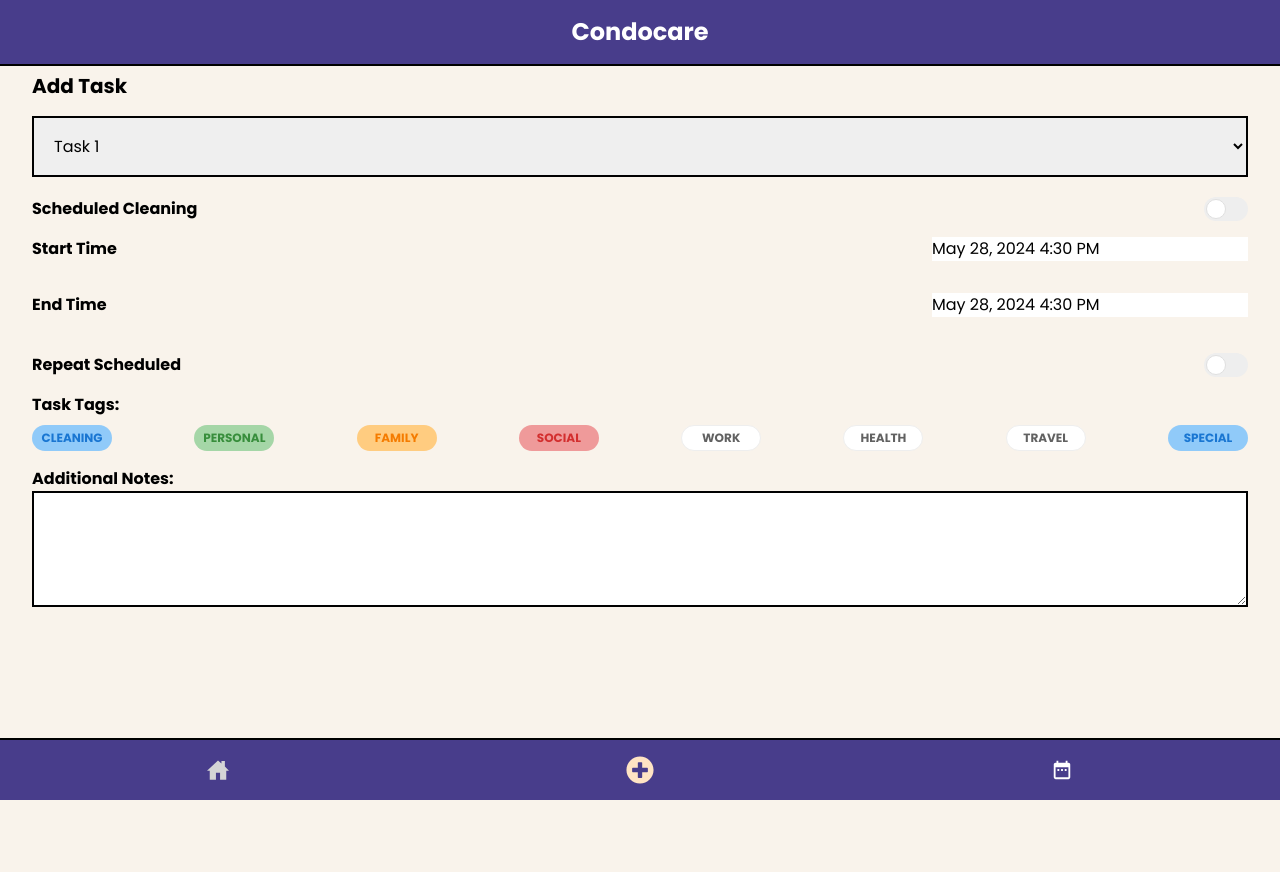
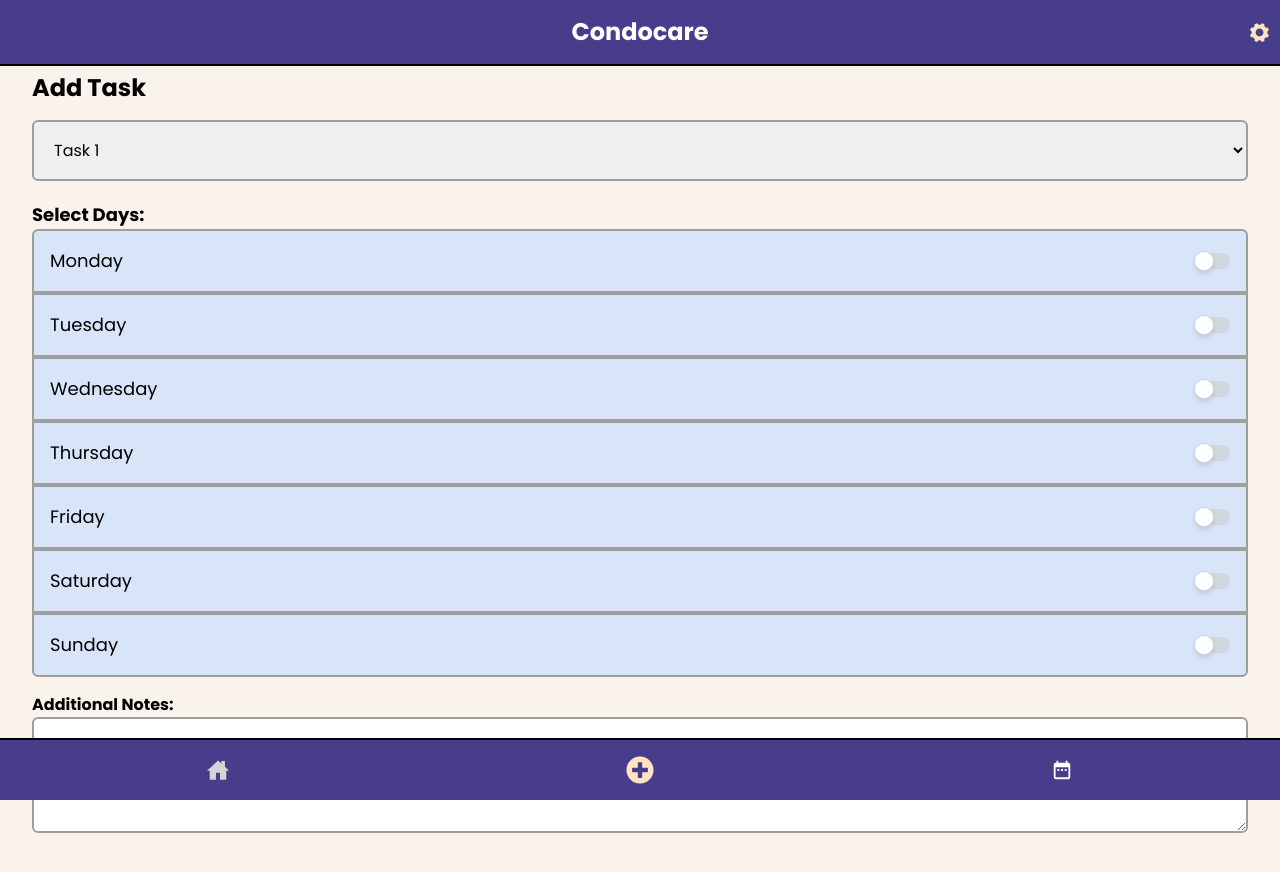
Before and after one commit to Wahaj-Ali-SK/hosuekeeping, a React (Vite) app: page /add-task in a window 1280 px wide. Shown: the top 872 px of the page. Before the commit the page ends 800 px from the top, so only its background shows below. Built offline with nearby package versions, Linux system fonts and the light colour scheme.

Commit message:
Update AddTask.jsx

```diff
--- a/src/pages/AddTask/AddTask.jsx
+++ b/src/pages/AddTask/AddTask.jsx
@@ -4,6 +4,7 @@ import DatePicker from "react-datepicker";
 import "react-datepicker/dist/react-datepicker.css";
 import { setHours, setMinutes } from "date-fns";
 import Footer from "../../components/Footer/Footer";
+import { Checkbox, Switch } from "@material-tailwind/react";
 
 const AddTask = () => {
   const [startDate, setStartDate] = useState(
@@ -14,14 +15,27 @@ const AddTask = () => {
     setHours(setMinutes(new Date(), 30), 16)
   );
 
+  const [monday, setMonday] = useState(true);
+  const [tuesday, setTuesday] = useState(true);
+  const [wednesday, setWednesday] = useState(true);
+  const [thursday, setThursday] = useState(true);
+  const [friday, setFriday] = useState(true);
+  const [saturday, setSaturday] = useState(true);
+  const [sunday, setSunday] = useState(true);
+
+  const handleToggleChange = (state, setState, label) => {
+    setState(!state);
+    console.log(state, label, "state");
+  };
+
   return (
     <>
-      <Navbar />
+      <Navbar currentPage="add-task"/>
       <div className="flex flex-col py-2 px-8 absolute mt-16 w-full">
-        <h2 className="font-bold text-xl">Add Task</h2>
+        <h2 className="font-bold text-2xl">Add Task</h2>
 
         <div className="flex flex-col mt-4">
-          <select className="border-black border-2 p-4" name="cars" id="cars">
+          <select className="border-gray-500 rounded-md border-2 p-4" name="cars" id="cars">
             <option disabled value="default">
               Select a task
             </option>
@@ -31,88 +45,69 @@ const AddTask = () => {
           </select>
         </div>
 
-        <div className="flex justify-between mt-5">
-          <h3 className="font-bold">Scheduled Cleaning</h3>
-          <label class="inline-flex items-center cursor-pointer">
-            <input type="checkbox" value="" class="sr-only peer" />
-            <div class="relative w-11 h-6 bg-gray-200 peer-focus:outline-none peer-focus:ring-4 peer-focus:ring-blue-300 dark:peer-focus:ring-blue-800 rounded-full peer dark:bg-gray-700 peer-checked:after:translate-x-full rtl:peer-checked:after:-translate-x-full peer-checked:after:border-white after:content-[''] after:absolute after:top-[2px] after:start-[2px] after:bg-white after:border-gray-300 after:border after:rounded-full after:h-5 after:w-5 after:transition-all dark:border-gray-600 peer-checked:bg-blue-600"></div>
-          </label>
-        </div>
+        <div className="flex flex-col justify-between mt-5">
+          <h3 className="font-bold text-lg">Select Days:</h3>
+          <div
+            className="flex justify-between items-center border-2 border-gray-500 p-4 rounded-t-md bg-input-bg"
+          >
+            <div className="flex items-center">
+              <p className="text-lg">Monday</p>
+            </div>
+            <Switch checked={!monday} onChange={() => handleToggleChange(monday, setMonday, "monday")} />
+          </div>
 
-        <div className="flex justify-between my-4">
-          <h3 className="font-bold">Start Time</h3>
-          <DatePicker
-            selected={startDate}
-            onChange={(date) => setStartDate(date)}
-            showTimeSelect
-            excludeTimes={[
-              setHours(setMinutes(new Date(), 0), 17),
-              setHours(setMinutes(new Date(), 30), 18),
-              setHours(setMinutes(new Date(), 30), 19),
-              setHours(setMinutes(new Date(), 30), 17),
-            ]}
-            dateFormat="MMMM d, yyyy h:mm aa"
-          />
-        </div>
+          <div
+            className="flex justify-between items-center border-2 border-gray-500 p-4  bg-input-bg"
+          >
+            <div className="flex items-center">
+              <p className="text-lg">Tuesday</p>
+            </div>
+            <Switch checked={!tuesday} onChange={() => handleToggleChange(tuesday, setTuesday, "tuesday")} />
+          </div>
 
-        <div className="flex justify-between my-4">
-          <h3 className="font-bold">End Time</h3>
-          <DatePicker
-            selected={endDate}
-            onChange={(date) => setEndDate(date)}
-            showTimeSelect
-            excludeTimes={[
-              setHours(setMinutes(new Date(), 0), 17),
-              setHours(setMinutes(new Date(), 30), 18),
-              setHours(setMinutes(new Date(), 30), 19),
-              setHours(setMinutes(new Date(), 30), 17),
-            ]}
-            dateFormat="MMMM d, yyyy h:mm aa"
-          />
-        </div>
+          <div
+            className="flex justify-between items-center border-2 border-gray-500 p-4  bg-input-bg"
+          >
+            <div className="flex items-center">
+              <p className="text-lg">Wednesday</p>
+            </div>
+            <Switch checked={!wednesday} onChange={() => handleToggleChange(wednesday, setWednesday, "wednesday")} />
+          </div>
 
-        <div className="flex justify-between mt-5">
-          <h3 className="font-bold">Repeat Scheduled</h3>
-          <label class="inline-flex items-center cursor-pointer">
-            <input type="checkbox" value="" class="sr-only peer" />
-            <div class="relative w-11 h-6 bg-gray-200 peer-focus:outline-none peer-focus:ring-4 peer-focus:ring-blue-300 dark:peer-focus:ring-blue-800 rounded-full peer dark:bg-gray-700 peer-checked:after:translate-x-full rtl:peer-checked:after:-translate-x-full peer-checked:after:border-white after:content-[''] after:absolute after:top-[2px] after:start-[2px] after:bg-white after:border-gray-300 after:border after:rounded-full after:h-5 after:w-5 after:transition-all dark:border-gray-600 peer-checked:bg-blue-600"></div>
-          </label>
-        </div>
+          <div
+            className="flex justify-between items-center border-2 border-gray-500 p-4  bg-input-bg"
+          >
+            <div className="flex items-center">
+              <p className="text-lg">Thursday</p>
+            </div>
+            <Switch checked={!thursday} onChange={() => handleToggleChange(thursday, setThursday, "thursday")} />
+          </div>
 
-        <div className="flex flex-col mt-4 gap-2">
-          <h3 className="font-bold">Task Tags:</h3>
-          <div className="flex flex-wrap justify-between gap-2">
-            <div class="text-xs inline-flex justify-center items-center font-bold leading-sm uppercase px-3 py-1 bg-blue-200 text-blue-700 rounded-full w-[80px]">
-              Cleaning
+          <div
+            className="flex justify-between items-center border-2 border-gray-500 p-4  bg-input-bg"
+          >
+            <div className="flex items-center">
+              <p className="text-lg">Friday</p>
             </div>
+            <Switch checked={!friday} onChange={() => handleToggleChange(friday, setFriday, "friday")} />
+          </div>
 
-            <div class=" text-xs inline-flex justify-center items-center font-bold leading-sm uppercase px-3 py-1 bg-green-200 text-green-700 rounded-full w-[80px]">
-              Personal
+          <div
+            className="flex justify-between items-center border-2 border-gray-500 p-4  bg-input-bg"
+          >
+            <div className="flex items-center">
+              <p className="text-lg">Saturday</p>
             </div>
+            <Switch checked={!saturday} onChange={() => handleToggleChange(saturday, setSaturday, "saturday")} />
+          </div>
 
-            <div class=" text-xs inline-flex justify-center items-center font-bold leading-sm uppercase px-3 py-1 bg-orange-200 text-orange-700 rounded-full w-[80px]">
-              Family
+          <div
+            className="flex justify-between items-center border-2 border-gray-500 p-4 rounded-b-md bg-input-bg"
+          >
+            <div className="flex items-center">
+              <p className="text-lg">Sunday</p>
             </div>
-
-            <div class=" text-xs inline-flex justify-center items-center font-bold leading-sm uppercase px-3 py-1 bg-red-200 text-red-700 rounded-full w-[80px]">
-              Social
-            </div>
-
-            <div class=" text-xs inline-flex justify-center items-center font-bold leading-sm uppercase px-3 py-1 rounded-full bg-white text-gray-700 border w-[80px]">
-              Work
-            </div>
-
-            <div class=" text-xs inline-flex justify-center items-center font-bold leading-sm uppercase px-3 py-1 rounded-full bg-white text-gray-700 border w-[80px]">
-              Health
-            </div>
-
-            <div class=" text-xs inline-flex justify-center items-center font-bold leading-sm uppercase px-3 py-1 rounded-full bg-white text-gray-700 border w-[80px]">
-              Travel
-            </div>
-
-            <div class="text-xs inline-flex justify-center items-center font-bold leading-sm uppercase px-3 py-1 bg-blue-200 text-blue-700 rounded-full w-[80px]">
-              Special
-            </div>
+            <Switch checked={!sunday} onChange={() => handleToggleChange(sunday, setSunday, "sunday")} />
           </div>
         </div>
 
@@ -122,7 +117,7 @@ const AddTask = () => {
           </label>
 
           <textarea
-            className="border-black border-2 p-2 w-full"
+            className="border-gray-500 border-2 rounded-md p-2 w-full"
             id="w3review"
             name="w3review"
             rows="4"
```
